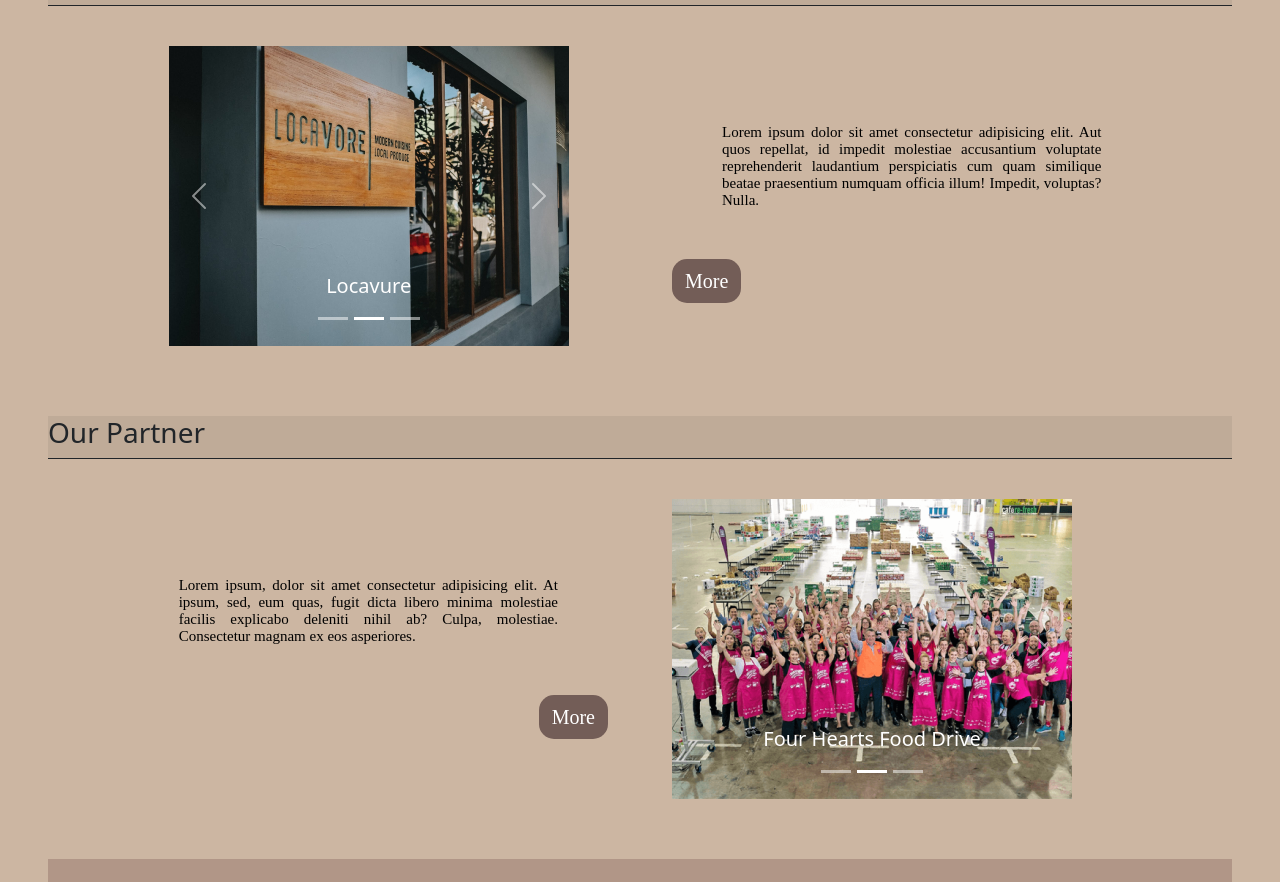
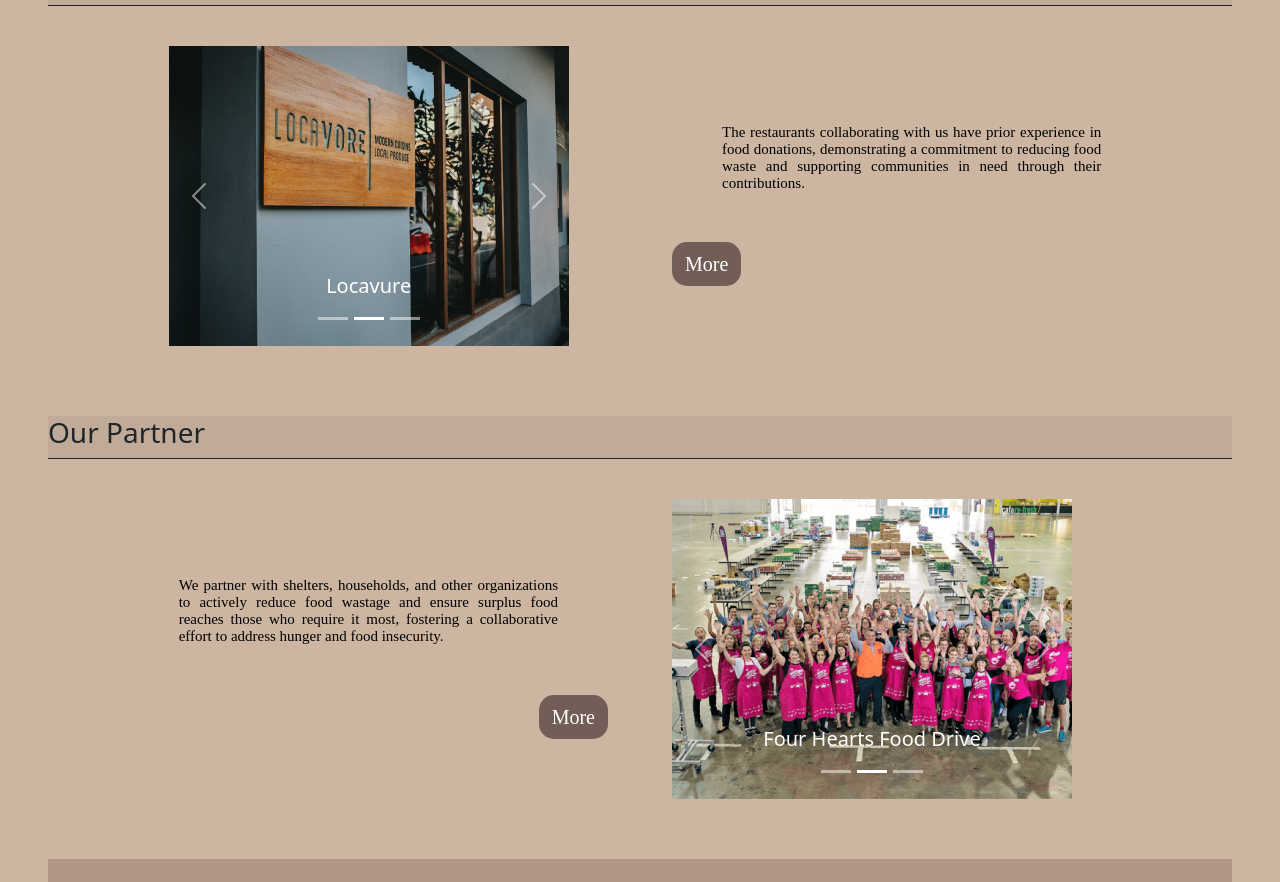
Before and after one commit to salmafthn/proyek-akhir-imk, a website: page index.html in a window 1280 px wide. Shown: the part 388-1270 px from the top of the page. Drawn offline with nearby package versions, Linux system fonts and the light colour scheme.

Commit message:
ari lassooooo

```diff
--- a/index.html
+++ b/index.html
@@ -92,7 +92,7 @@
                                     <a href="/chat.html" class="chat-btn">
                                         <img src="/public/images/chat-icon.png" alt="">
                                     </a>
-                                    Yes, the amount of food appears sufficient to me
+                                    Yes, the amount of food appears sufficient to me.
                                 </div>
                             </div>
                         </div>
@@ -181,9 +181,8 @@
 
                 <div class="col-lg-5 my-5">
                     <div class="about-text1">
-                        <p>Lorem ipsum dolor sit amet consectetur adipisicing elit. Aut quos repellat, id impedit
-                            molestiae accusantium voluptate reprehenderit laudantium perspiciatis cum quam similique
-                            beatae praesentium numquam officia illum! Impedit, voluptas? Nulla.</p>
+                        <p>The restaurants collaborating with us have prior experience in food donations, demonstrating a commitment
+                            to reducing food waste and supporting communities in need through their contributions.</p>
                         <a href="/restaurant.html">
                             <button type="button" class="btn btn-custom1">More</button>
                         </a>
@@ -200,9 +199,8 @@
             <div class="row about2 justify-content-center">
                 <div class="col-lg-5 my-5 ">
                     <div class="about-text2">
-                        <p>Lorem ipsum, dolor sit amet consectetur adipisicing elit. At ipsum, sed, eum quas, fugit
-                            dicta libero minima molestiae facilis explicabo deleniti nihil ab? Culpa, molestiae.
-                            Consectetur magnam ex eos asperiores.</p>
+                        <p>We partner with shelters, households, and other organizations to actively reduce food wastage and ensure surplus
+                            food reaches those who require it most, fostering a collaborative effort to address hunger and food insecurity.</p>
                         <a href="/partner.html">
                             <button type="button" class="btn btn-custom1">More</button>
                         </a>
```
Also changed, not shown: about.html (+1 -1 lines), contact.html (+1 -1 lines), help.html (+1 -1 lines), partner.html (+1 -1 lines), restaurant.html (+1 -1 lines), suggestion.html (+1 -1 lines).
